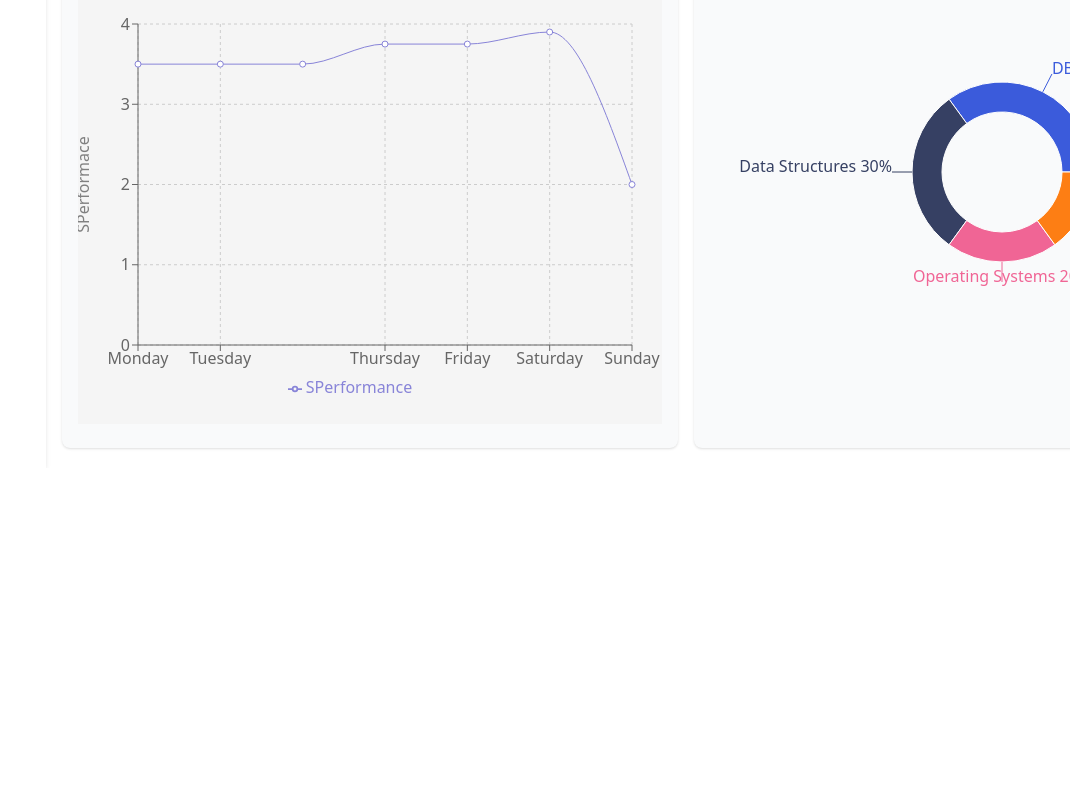
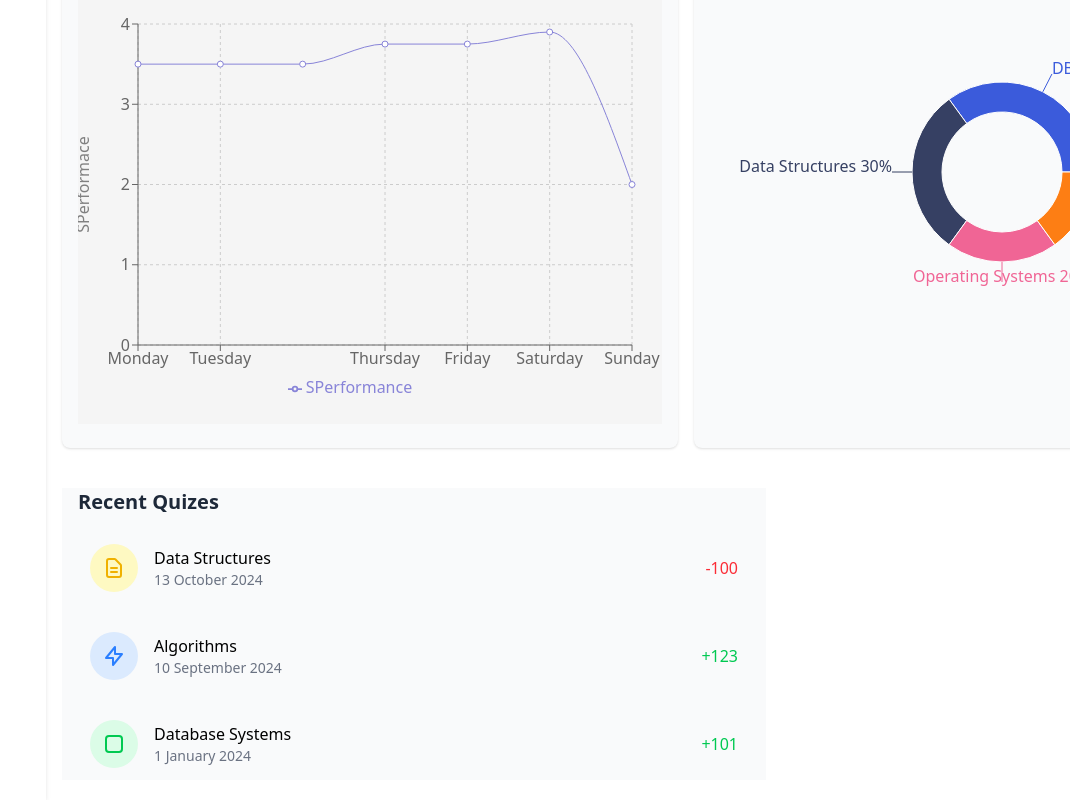
Before and after one commit to Zakariya0801/CodeFastWeb, a React (Vite) app in the folder CodeFast/: page /courses in a window 1280 px wide. Shown: the part 552-1352 px from the top of the page, without its empty margins (210-1280 px from the left). Before the commit the page ends 1020 px from the top, so only its background shows below. Built offline with nearby package versions, Linux system fonts and the light colour scheme.

Commit message:
Settings routing

```diff
--- a/CodeFast/src/App.tsx
+++ b/CodeFast/src/App.tsx
@@ -8,6 +8,7 @@ import Feedback from "./Components/User/Feedback"
 import StudentDashboard from "./Components/User/TempDashboard"
 import Login from "./Components/Shared/Login"
 import Signup from "./Components/Shared/Signup"
+import { Settings } from "lucide-react"
 
 function App() {
 
@@ -25,6 +26,7 @@ function App() {
             <Route path='/study-material' element={<StudyMaterial />} />
             <Route path='/job-internship' element={<JobInternship />} />
             <Route path='/feedback' element={<Feedback />} />
+            <Route path='/settings' element={<Settings />} />
           </Routes>
         </Layout>
       </Router>
--- a/CodeFast/src/Components/User/Dashboard.tsx
+++ b/CodeFast/src/Components/User/Dashboard.tsx
@@ -130,6 +130,48 @@ function Dashboard() {
           </div>
         </div>
       </div>
+      <div className="flex  flex-col lg:flex-row gap-4">
+        <div className="space-y-4 bg-gray-50 px-4  ">
+              <h2 className="text-xl font-semibold text-gray-800 mb-4">Recent Quizes</h2>
+              <div className="flex items-center p-3 rounded-lg hover:bg-gray-50 w-2xl">
+                <div className="bg-yellow-100 p-3 rounded-full mr-4">
+                  <svg xmlns="http://www.w3.org/2000/svg" className="h-6 w-6 text-yellow-500" fill="none" viewBox="0 0 24 24" stroke="currentColor">
+                    <path strokeLinecap="round" strokeLinejoin="round" strokeWidth={2} d="M9 12h6m-6 4h6m2 5H7a2 2 0 01-2-2V5a2 2 0 012-2h5.586a1 1 0 01.707.293l5.414 5.414a1 1 0 01.293.707V19a2 2 0 01-2 2z" />
+                  </svg>
+                </div>
+                <div className="flex-1">
+                  <p className="font-medium">Data Structures</p>
+                  <p className="text-sm text-gray-500">13 October 2024</p>
+                </div>
+                <div className="text-red-500 font-medium">-100</div>
+              </div>
+              <div className="flex items-center p-3 rounded-lg hover:bg-gray-50">
+                <div className="bg-blue-100 p-3 rounded-full mr-4">
+                  <svg xmlns="http://www.w3.org/2000/svg" className="h-6 w-6 text-blue-500" fill="none" viewBox="0 0 24 24" stroke="currentColor">
+                    <path strokeLinecap="round" strokeLinejoin="round" strokeWidth={2} d="M13 10V3L4 14h7v7l9-11h-7z" />
+                  </svg>
+                </div>
+                <div className="flex-1">
+                  <p className="font-medium">Algorithms</p>
+                  <p className="text-sm text-gray-500">10 September 2024</p>
+                </div>
+                <div className="text-green-500 font-medium">+123</div>
+              </div>
+              <div className="flex items-center p-3 rounded-lg hover:bg-gray-50">
+                <div className="bg-green-100 p-3 rounded-full mr-4">
+                  <svg xmlns="http://www.w3.org/2000/svg" className="h-6 w-6 text-green-500" fill="none" viewBox="0 0 24 24" stroke="currentColor">
+                    <path strokeLinecap="round" strokeLinejoin="round" strokeWidth={2} d="M4 7v10c0 2 1 3 3 3h10c2 0 3-1 3-3V7c0-2-1-3-3-3H7c-2 0-3 1-3 3z" />
+                  </svg>
+                </div>
+                <div className="flex-1">
+                  <p className="font-medium">Database Systems</p>
+                  <p className="text-sm text-gray-500">1 January 2024</p>
+                </div>
+                <div className="text-green-500 font-medium">+101</div>
+              </div>
+            </div>
+
+      </div>
 
     </div>
   )
```
